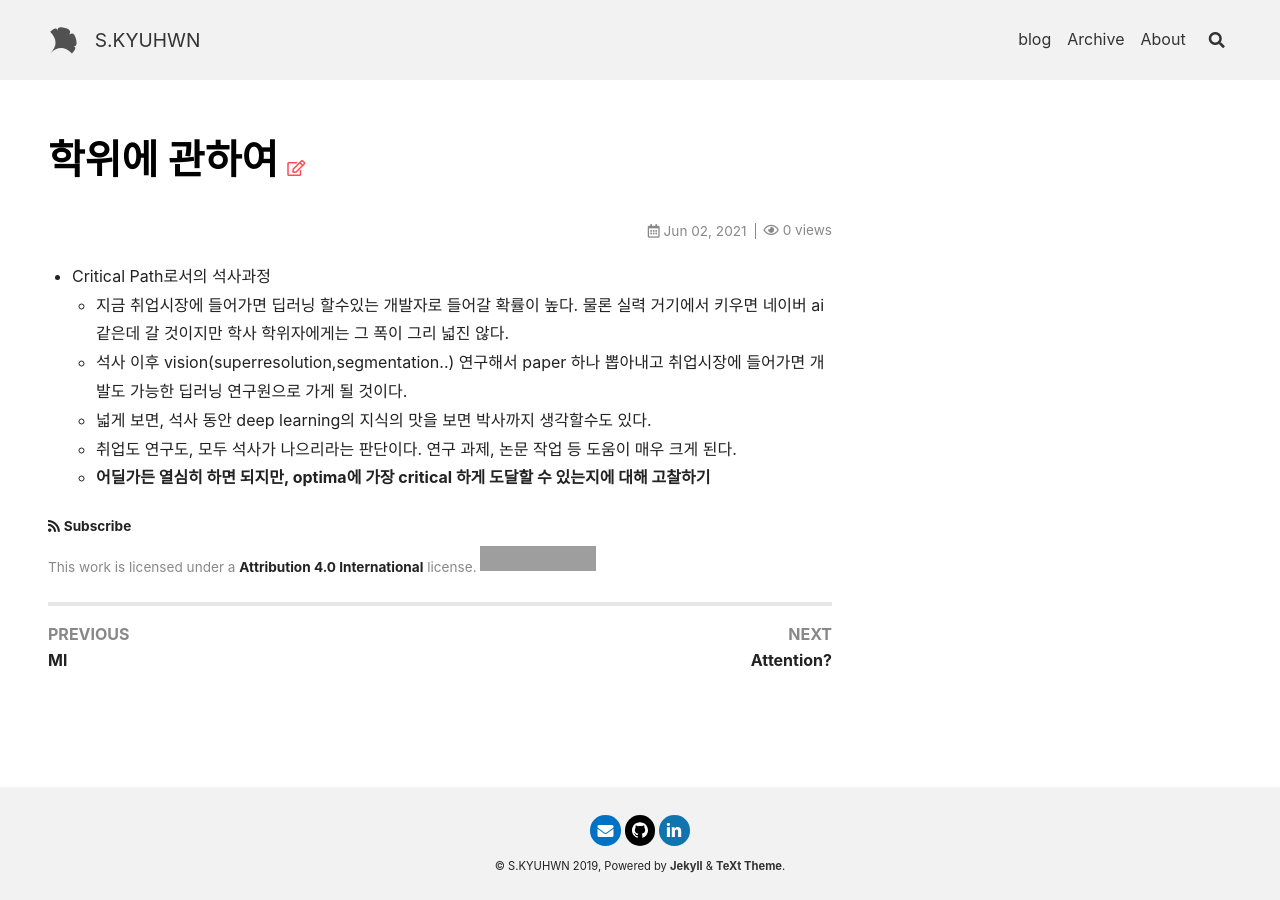
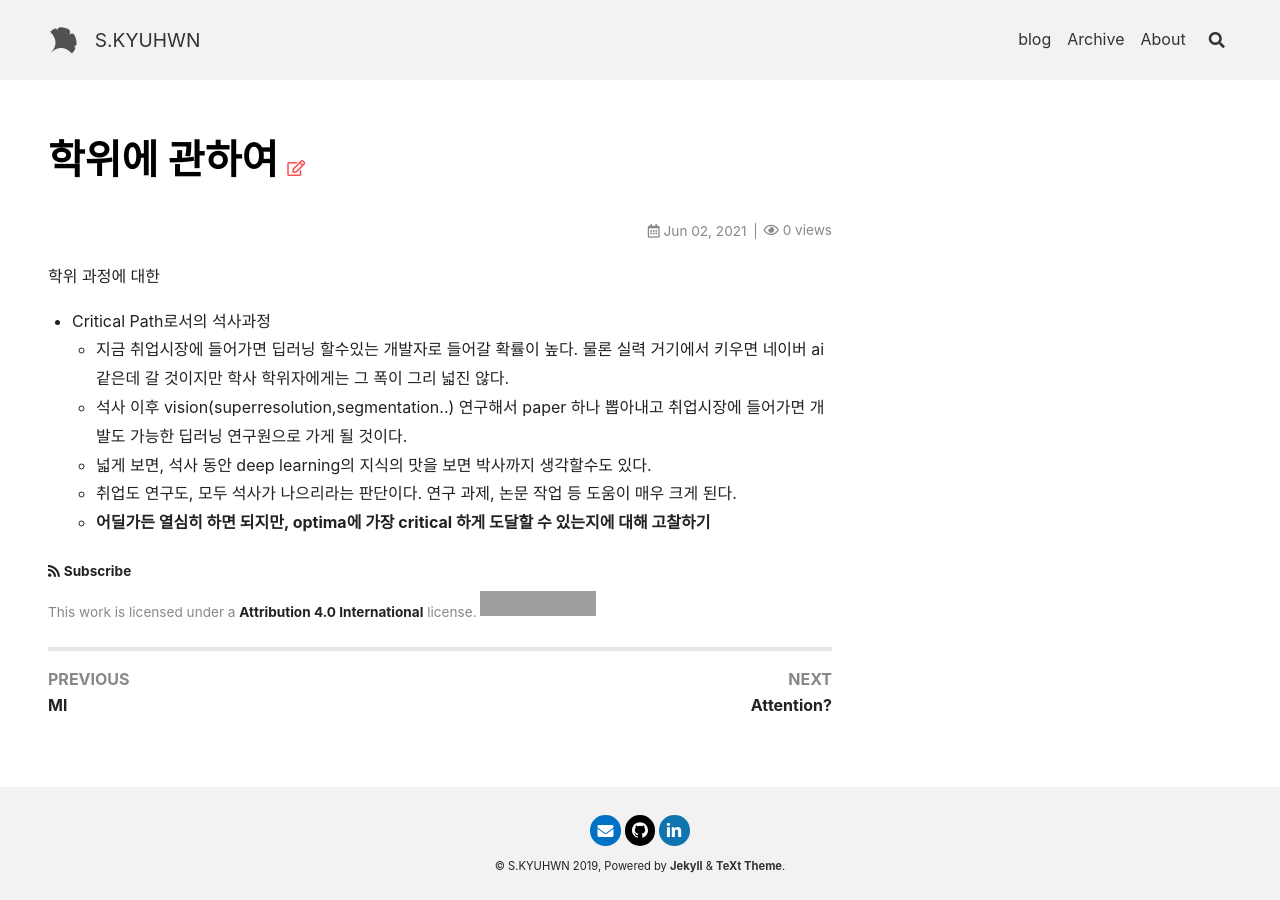
Before and after one commit to underthelights/previous, a Jekyll site: the page built from _posts/thoughts/2021-06-02-학위에-관하여.md, in a window 1280 px wide. Built offline with Jekyll 4.4.1, drawn with Linux system fonts in a browser that asks for light colours; nearby versions of some CDN libraries; grey boxes are pictures that could not be loaded.

Commit message:
Update 2021-06-02-학위에-관하여.md

```diff
--- a/_posts/thoughts/2021-06-02-학위에-관하여.md
+++ b/_posts/thoughts/2021-06-02-학위에-관하여.md
@@ -1,3 +1,5 @@
+학위 과정에 대한
+<!--more-->
 - Critical Path로서의 석사과정
   - 지금 취업시장에 들어가면 딥러닝 할수있는 개발자로 들어갈 확률이 높다. 물론 실력 거기에서 키우면 네이버 ai같은데 갈 것이지만 학사 학위자에게는 그 폭이 그리 넓진 않다.
   - 석사 이후 vision(superresolution,segmentation..) 연구해서 paper 하나 뽑아내고 취업시장에 들어가면 개발도 가능한 딥러닝 연구원으로 가게 될 것이다.
```
